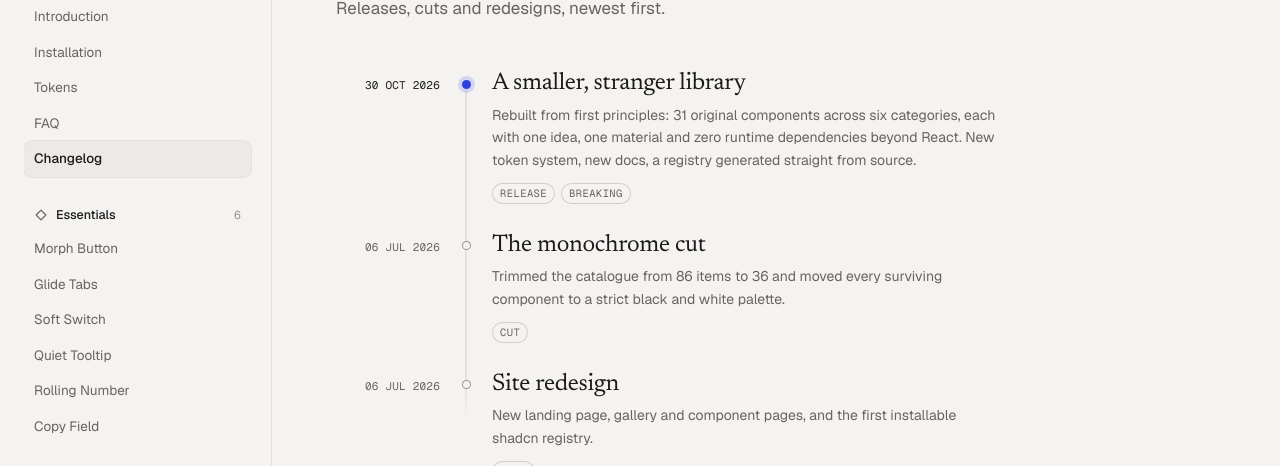
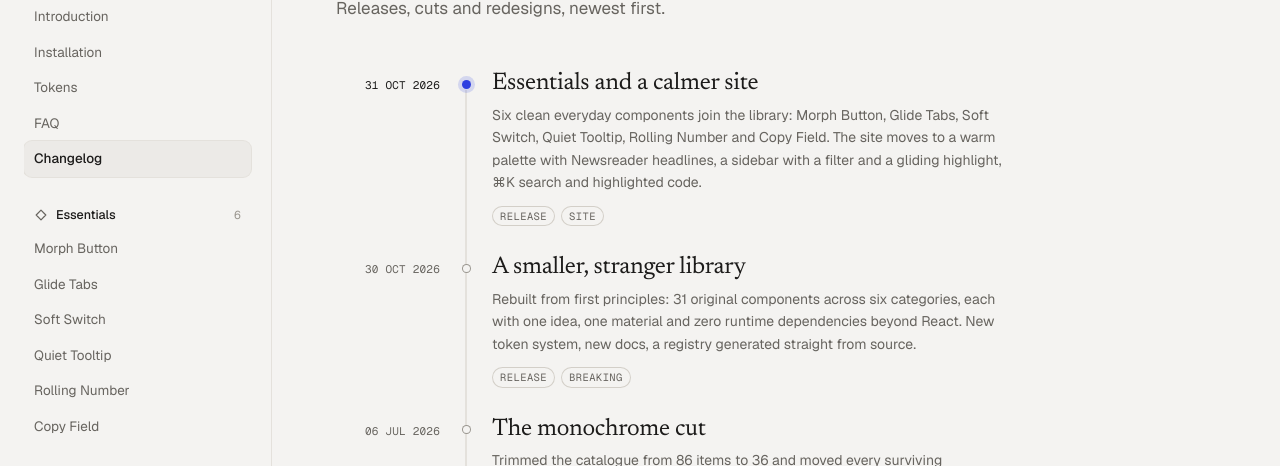
Before and after one commit to WebDevAmey/HoveraUI, a Next.js app: page /docs/changelog in a window 1280 px wide. Shown: the part 183-649 px from the top of the page. Built offline with nearby package versions, Linux system fonts and the light colour scheme; no server answers.

Commit message:
docs: changelog, plan and FAQ for the Essentials and the site pass

```diff
--- a/src/app/layout.tsx
+++ b/src/app/layout.tsx
@@ -21,7 +21,7 @@ export const metadata: Metadata = {
     template: "%s · HoveraUI",
   },
   description:
-    "Thirty-one original React components, each built around one idea. Copy the source, keep the craft.",
+    "Original React components, each built around one idea. Copy the source, keep the craft.",
   openGraph: { type: "website", siteName: "HoveraUI" },
 };
 
--- a/src/components/site/faq.tsx
+++ b/src/components/site/faq.tsx
@@ -22,8 +22,8 @@ const groups = [
     title: "Craft",
     items: [
       {
-        q: "Why only thirty-one components?",
-        a: "Every piece has to carry an idea you will not find in other libraries. When one turned out to be a familiar effect with a new name, it was cut or rethought.",
+        q: "Why so few components?",
+        a: "Every piece has to earn its place. The Essentials are the everyday controls done carefully; the rest each carry an idea you will not find elsewhere. Anything that turned out to be a familiar effect with a new name was cut or rethought.",
       },
       {
         q: "How do they behave with reduced motion?",
--- a/src/content/changelog.ts
+++ b/src/content/changelog.ts
@@ -7,6 +7,12 @@ export type Release = {
 
 /** Newest first. Earlier entries summarise CHANGELOG.md. */
 export const releases: Release[] = [
+  {
+    date: "2026-10-31",
+    title: "Essentials and a calmer site",
+    body: "Six clean everyday components join the library: Morph Button, Glide Tabs, Soft Switch, Quiet Tooltip, Rolling Number and Copy Field. The site moves to a warm palette with Newsreader headlines, a sidebar with a filter and a gliding highlight, ⌘K search and highlighted code.",
+    tags: ["Release", "Site"],
+  },
   {
     date: "2026-10-30",
     title: "A smaller, stranger library",
```
Also changed, not shown: 3 other files (tests, documents, lock files or other folders).
